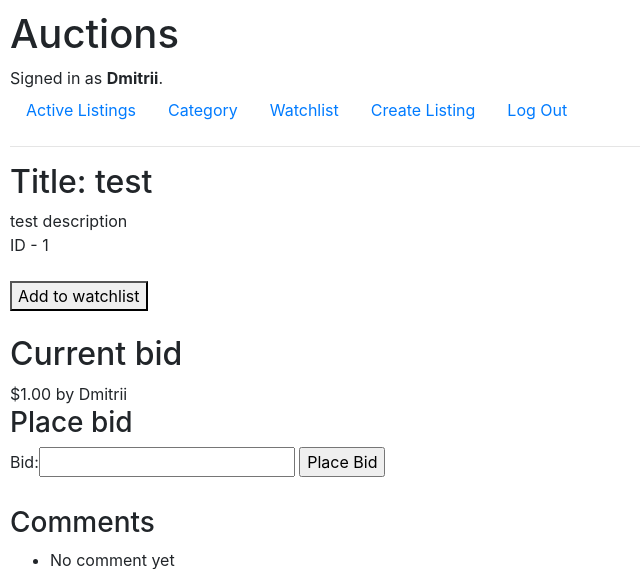
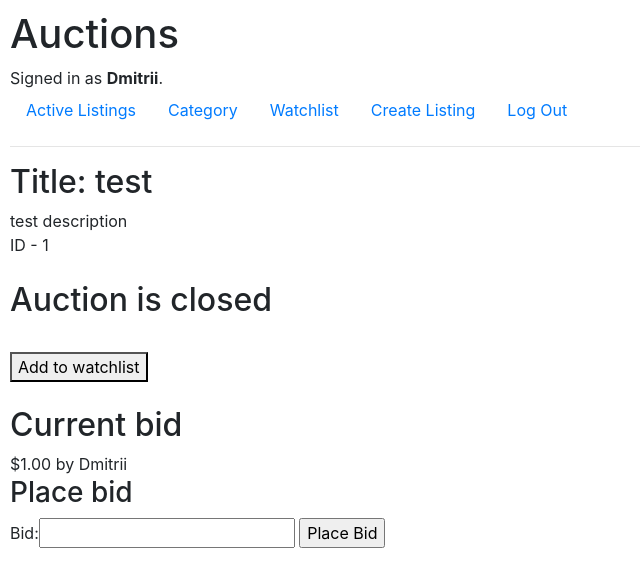
Before and after one commit to Dmitrii-Kozlov/auction, a Django app: page /listing_page/1 in a window 1280 px wide. Shown: the top 569 px of the page, without its empty margins (0-640 px from the left). Run offline with Django 3.2, Linux system fonts and the light colour scheme; a user stored in the database is signed in; data comes from the database, SQL or seed files in the repository; both versions use the stored data as it was after the commit; parts of the project's set-up code (start-up, migrations or seed data) failed here and were passed over; some libraries are stand-ins or nearby versions.

Commit message:
добавлена возможность закрыть аукцион

```diff
--- a/auctions/models.py
+++ b/auctions/models.py
@@ -19,10 +19,13 @@ class Listing(models.Model):
     description = models.TextField()
     category = models.CharField(max_length=1, choices=CATEGORIES)
     watching = models.ManyToManyField(User,related_name='listings')
+    owner = models.ForeignKey(User, on_delete=models.CASCADE, related_name='my_listings')
+    active = models.BooleanField(default=True)
 
 class Comment(models.Model):
     text = models.TextField()
     listing = models.ForeignKey(Listing, on_delete=models.CASCADE, related_name='comments')
+    user = models.ForeignKey(User, on_delete=models.CASCADE, related_name='comments')
 
     def __str__(self):
         return f'{self.text}'
--- a/auctions/templates/auctions/listing_page.html
+++ b/auctions/templates/auctions/listing_page.html
@@ -6,6 +6,12 @@
     </div>
 <div>{{listing.description}}</div>
 <div>ID - {{listing.id}}</div>
+<br>
+{% if active %}
+<h2>Auction is active</h2>
+{% else %}
+<h2>Auction is closed</h2>
+{% endif %}
 <br>
 {% if not remove %}
 <form action="{% url 'watchlist'%}" method="post">
@@ -33,10 +39,17 @@ No bids yet
     <input type="submit" value="Place Bid">
 </form>
 <br>
+{% if close_auction %}
+<form action="{% url 'close_auction'%}" method="post">
+    {% csrf_token %}
+    <button name="close_auction" value={{listing.id}}>Close auction</button>
+</form>
+{% endif %}
+<br>
 <h3>Comments</h3>
 <ul>
     {%for comment in comments %}
-    <li>{{comment}}</li>
+    <li>{{comment.text}} by {{comment.user}}</li>
     {% empty %}
     <li>No comment yet</li>
     {% endfor %}
--- a/auctions/urls.py
+++ b/auctions/urls.py
@@ -13,7 +13,7 @@ urlpatterns = [
     path("category", views.category, name="category"),
     path("category_view/<str:category>", views.category_view, name="category_view"),
     path("watchlist", views.watchlist, name="watchlist"),
-    path("listing_page/<int:page_id>/bid", views.place_bid, name="place_bid")
-
+    path("listing_page/<int:page_id>/bid", views.place_bid, name="place_bid"),
+    path("close_auction", views.close_auction, name="close_auction")
 
 ]
--- a/auctions/views.py
+++ b/auctions/views.py
@@ -28,7 +28,7 @@ class BidForm(ModelForm):
 
 
 def index(request):
-    listings = Listing.objects.all()
+    listings = Listing.objects.filter(active=True)
     return render(request, "auctions/index.html", {
         "listings": listings
     })
@@ -88,6 +88,8 @@ def register(request):
 def listing(request):
     if request.method == 'POST':
         listing = ListingForm(request.POST)
+        new_listing = listing.save(commit=False)
+        new_listing.owner = request.user
         new_listing = listing.save()
         bid = BidForm(request.POST)
         if bid.is_valid():
@@ -110,6 +112,7 @@ def listing(request):
 def listing_page(request, page_id):
     page = Listing.objects.get(id=page_id)
     remove = page in request.user.listings.all()
+    close_auction = page.active and request.user == page.owner
     bid = page.bids.order_by('bid').last()
     return render(request, "auctions/listing_page.html", {
         'listing':page,
@@ -117,7 +120,9 @@ def listing_page(request, page_id):
         'comment_form': CommentForm(),
         'bid_form': BidForm(),
         'bid': bid,
-        'remove': remove
+        'remove': remove,
+        'close_auction':close_auction,
+        'active':page.active
     })
 
 def create_comment(request, page_id):
@@ -125,6 +130,7 @@ def create_comment(request, page_id):
         page = Listing.objects.get(id=page_id)
         comment = CommentForm(request.POST)
         new_comment = comment.save(commit=False)
+        new_comment.user = request.user
         page.comments.add(new_comment,bulk=False)
         new_comment.save()
         return HttpResponseRedirect(reverse('listing_page', args=(page.id,)))
@@ -166,3 +172,11 @@ def place_bid(request, page_id):
             page.bids.add(new_bid,bulk=False)
             new_bid.save()
         return HttpResponseRedirect(reverse('listing_page', args=(page.id,)))
+
+def close_auction(request):
+    if request.method == 'POST':
+        id = request.POST['close_auction']
+        page = Listing.objects.get(id=id)
+        page.active = False
+        page.save()
+        return HttpResponseRedirect(reverse('index'))
```
Also changed, not shown: auctions/migrations/0001_initial.py, auctions/migrations/0002_comment_listing.py (deleted), auctions/migrations/0003_listing_watching.py (deleted), auctions/migrations/0004_bid.py (deleted), auctions/migrations/0005_auto_20200709_1301.py (deleted), auctions/migrations/0006_auto_20200709_1650.py (deleted), db.sqlite3.
